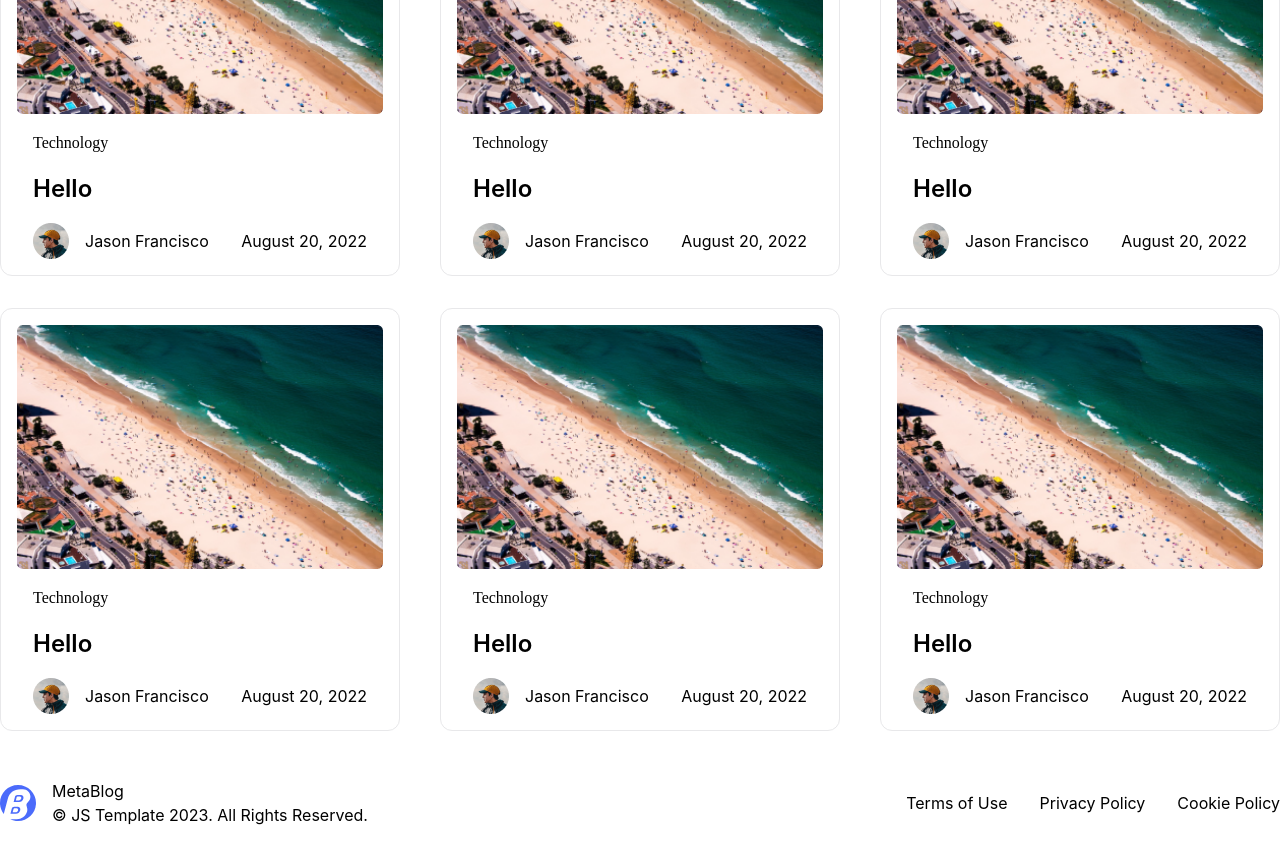
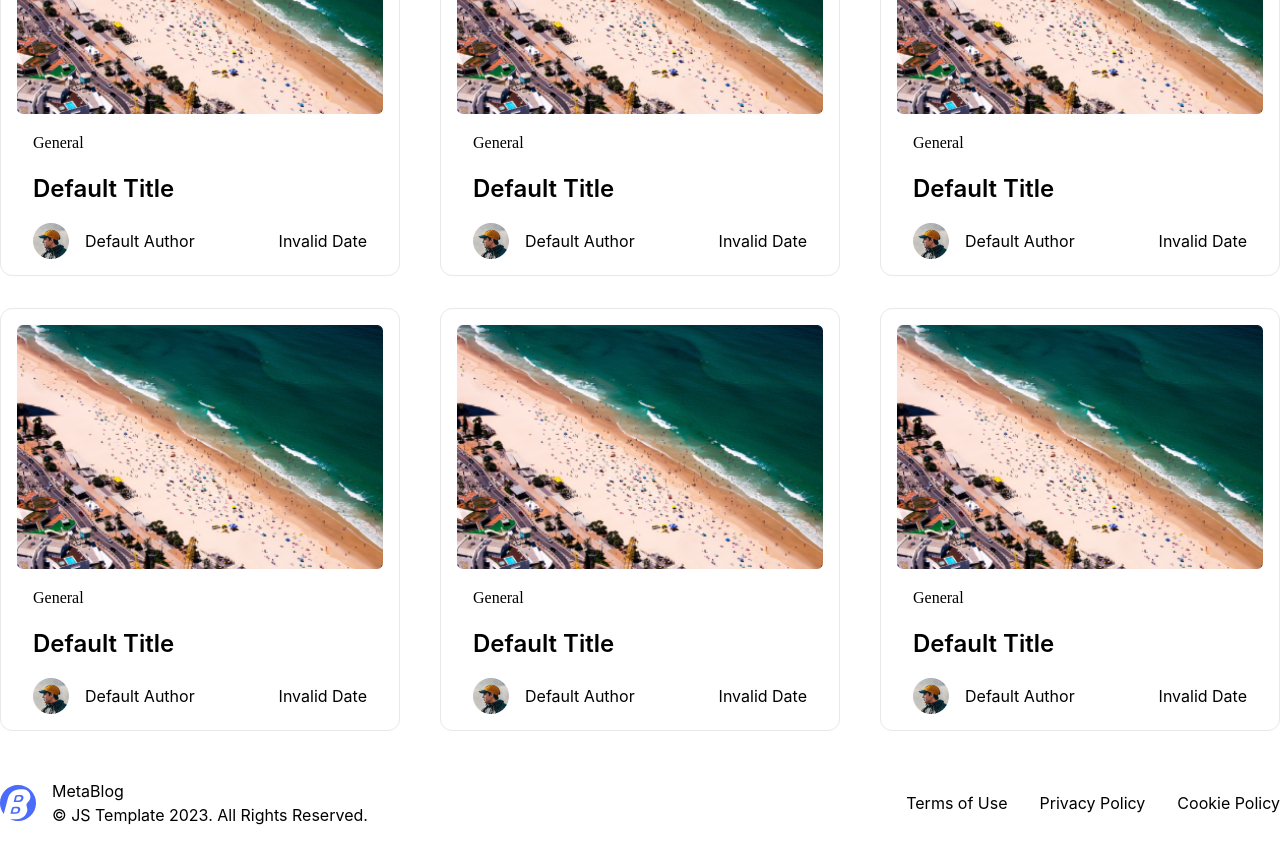
Before and after one commit to yashgoyal9898/find-edge, a Next.js app: page / in a window 1280 px wide. Shown: the part 720-1571 px from the top of the page. Built offline with nearby package versions, Linux system fonts and the light colour scheme.

Commit message:
api intergration

```diff
--- a/src/app/blog/page.jsx
+++ b/src/app/blog/page.jsx
@@ -1,9 +1,20 @@
-import React from 'react'
+import Blogpostcard from '@/components/Blogpostcard/Blogpostcard';
 
-function page() {
-  return (
-    <div>page</div>
-  )
+async function getData() {
+  const res = await fetch('https://newsapi.org/v2/everything?q=bitcoin&apiKey=63c4e5eca2554ed2a410f45266d556cc');
+  const data = await res.json();
+  return data.articles; // Return only the articles
 }
 
-export default page
+async function Page() {
+  const articles = await getData();
+  return (
+    <div className='home-latest-post'>
+      {articles.map((article) => (
+        <Blogpostcard key={article.url} article={article} />
+      ))}
+    </div>
+  );
+}
+
+export default Page;
--- a/src/components/Blogpostcard/Blogpostcard.js
+++ b/src/components/Blogpostcard/Blogpostcard.js
@@ -1,23 +1,32 @@
-import Image from "next/image"
-import "./Blogpostcard.css"
+import Image from "next/image";
+import "./Blogpostcard.css";
 
-function Blogpostcard() {
+function Blogpostcard({ article }) {
+  const {
+    title = "Default Title",
+    author = "Default Author",
+    publishedAt = "N/A",
+    urlToImage = "/image/blog-post-card.png",
+    description = "Default description",
+    source = { name: "General" }
+  } = article || {};
+
   return (
     <div className="bpc-par-wrapper">
-        <Image alt="" src="/image/blog-post-card.png" width="500" height="500"/>
-        <div className="bpc-contnt">
-            <span>Technology</span>
-            <h4 className="post-title">Hello</h4>
-            <div className="post-author-details">
-                <div>
-                    <Image alt="" src="/image/bpc-author.png" width="36" height="36"/>
-                    <span>Jason Francisco</span>
-                </div>
-                <span>August 20, 2022</span>
-            </div>
+      <Image alt={title} src="/image/blog-post-card.png" width={500} height={500} />
+      <div className="bpc-contnt">
+        <span>{source.name}</span>
+        <h4 className="post-title">{title}</h4>
+        <div className="post-author-details">
+          <div>
+            <Image alt={author} src="/image/bpc-author.png" width={36} height={36} />
+            <span>{author}</span>
+          </div>
+          <span>{new Date(publishedAt).toLocaleDateString() || publishedAt}</span>
         </div>
+      </div>
     </div>
-  )
+  );
 }
 
-export default Blogpostcard
+export default Blogpostcard;
```
